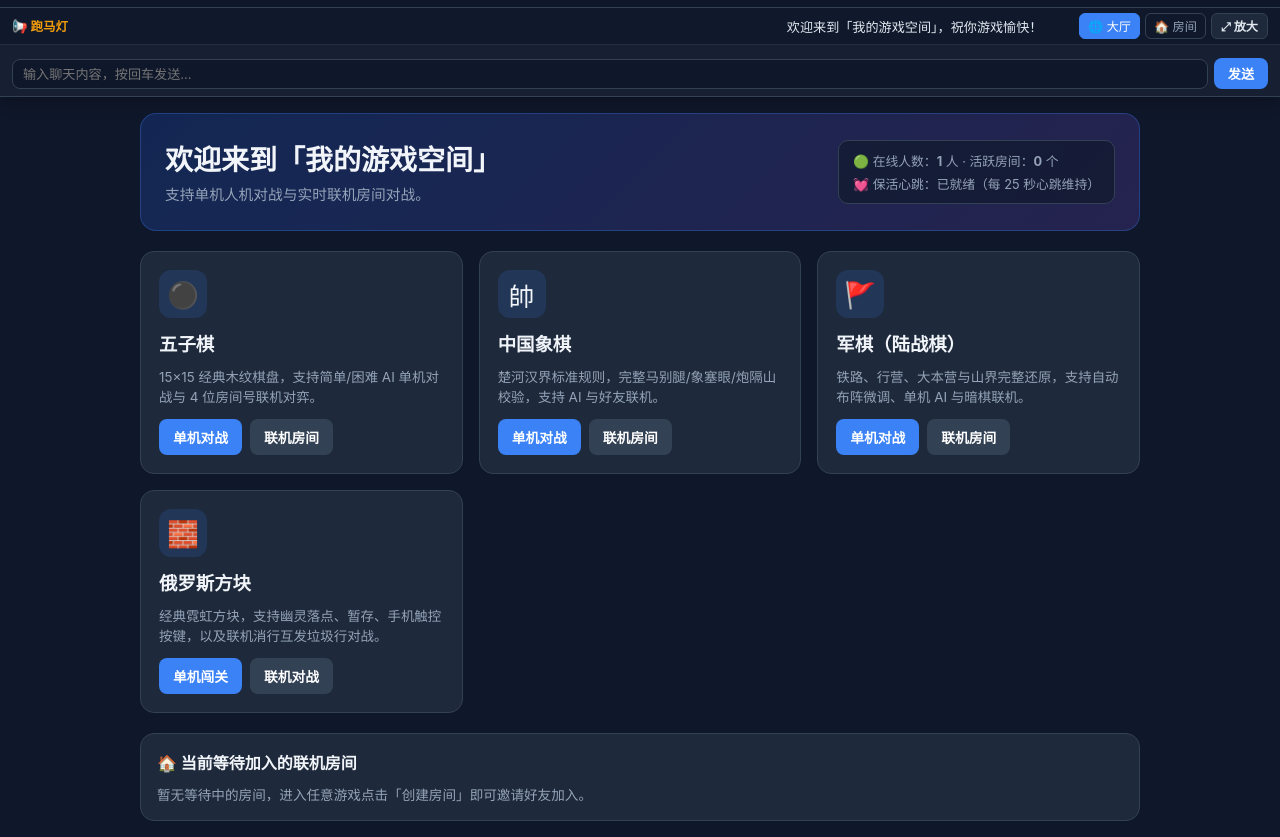
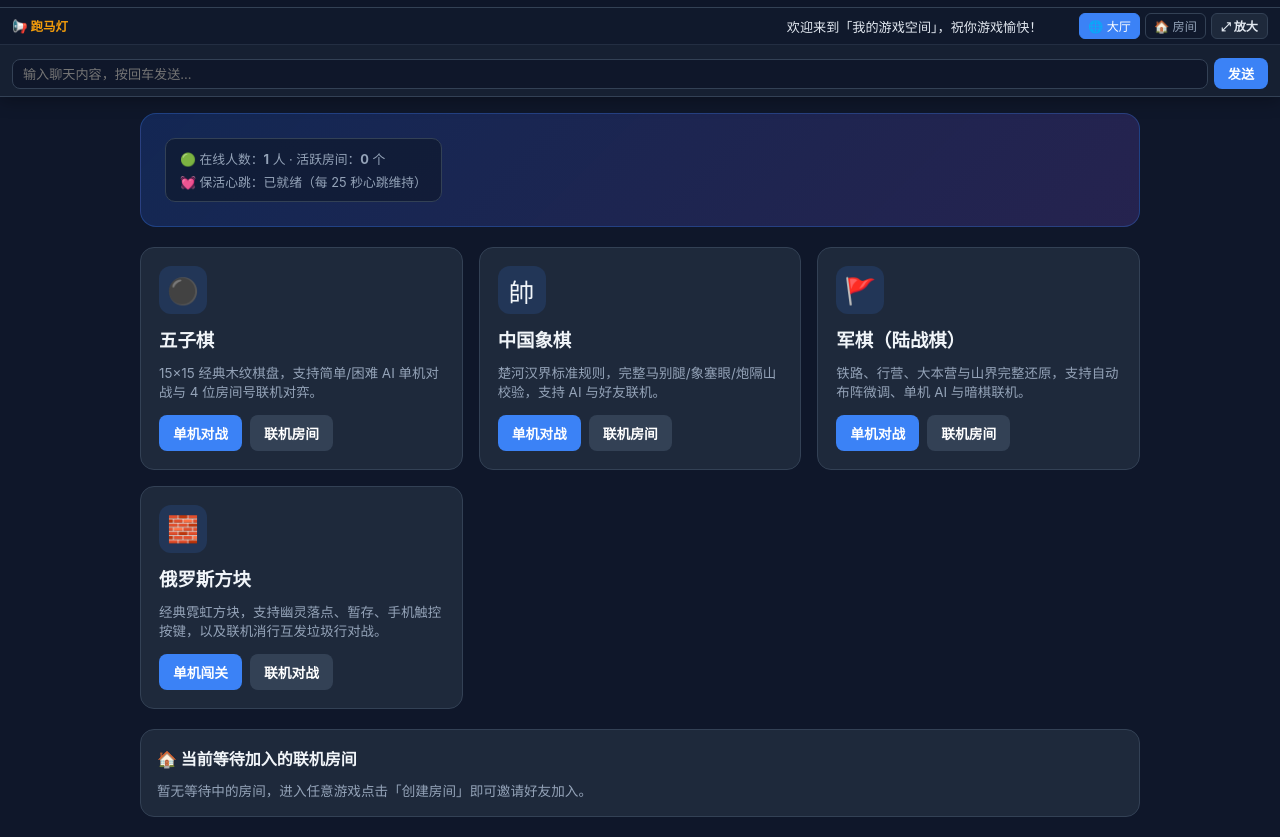
Before and after one commit to yinzq021/wan, a website: page public/index.html in a window 1280 px wide. Shown: the part 47-884 px from the top of the page. Drawn offline with Linux system fonts and the light colour scheme.

Commit message:
Update index.html

```diff
--- a/public/index.html
+++ b/public/index.html
@@ -667,10 +667,6 @@
     <!-- 欢迎页面：我的游戏空间 -->
     <section class="lobby-view active" id="viewLobby">
       <div class="hero">
-        <div>
-          <h1>欢迎来到「我的游戏空间」</h1>
-          <p>支持单机人机对战与实时联机房间对战。</p>
-        </div>
         <div class="keepalive-box">
           <div>🟢 在线人数：<strong id="statOnline">1</strong> 人 · 活跃房间：<strong id="statRooms">0</strong> 个</div>
           <div id="keepaliveStatus">💓 保活心跳：已就绪（每 25 秒心跳维持）</div>
```
